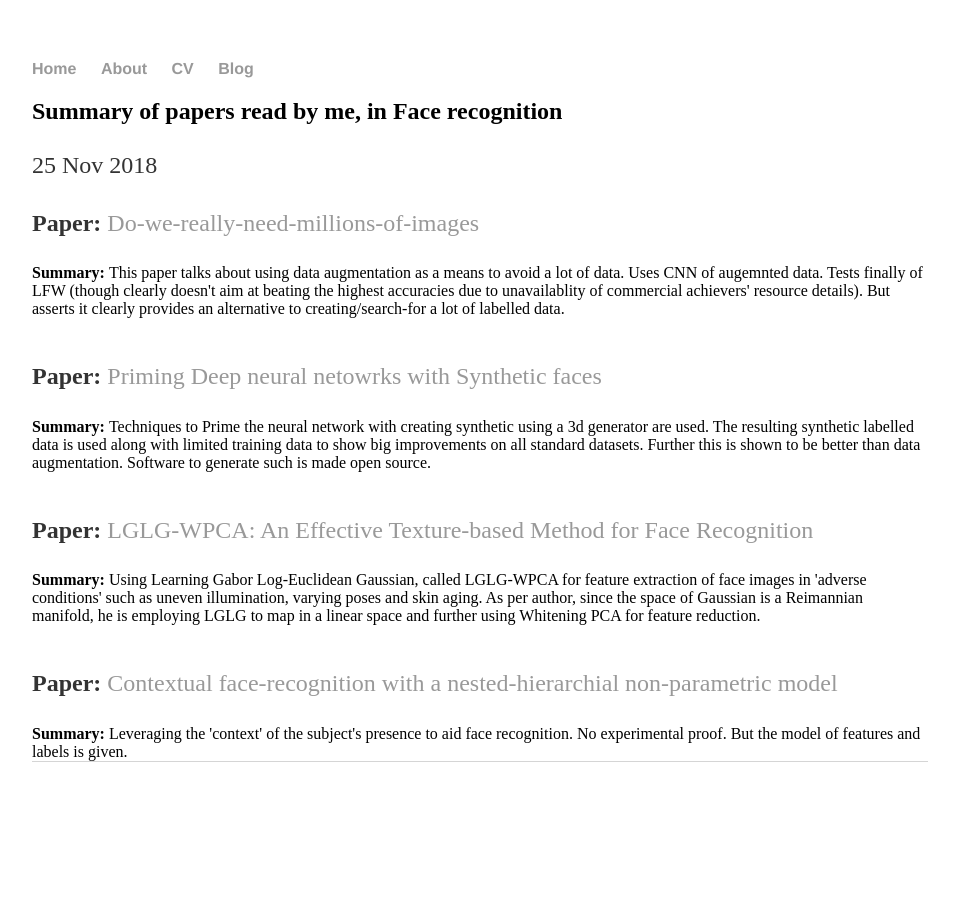
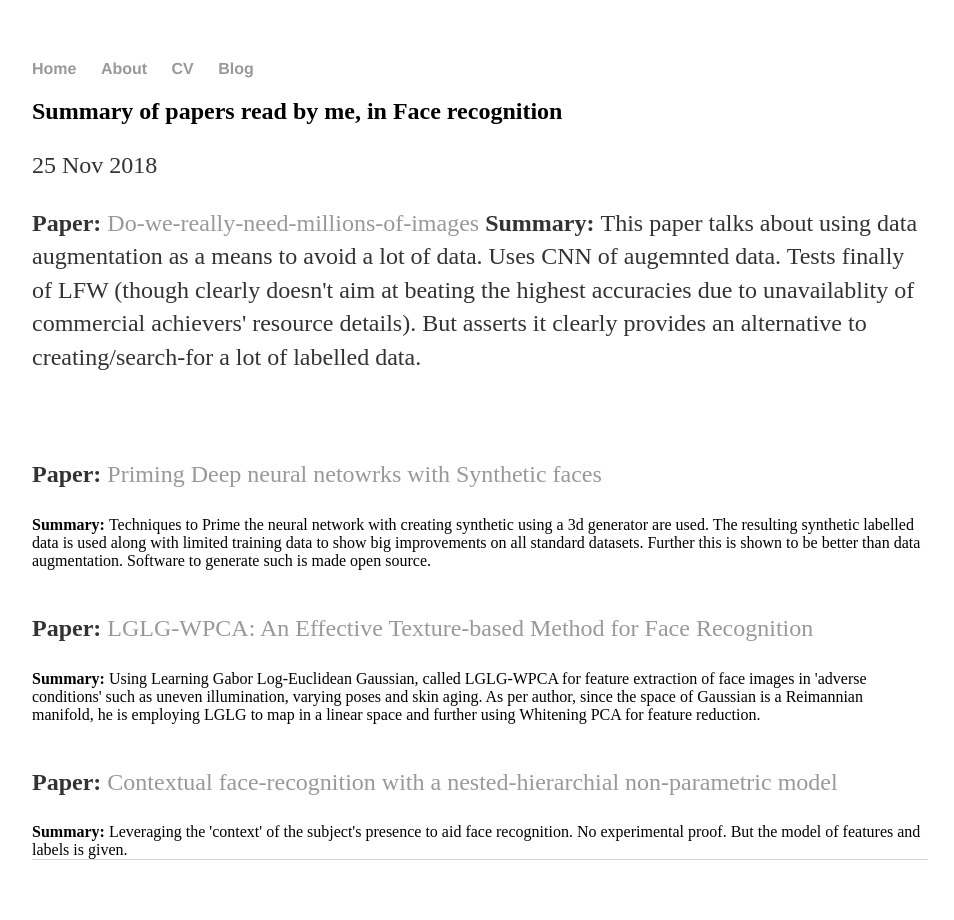
Before and after one commit to arunsubk/arunsubk.github.io, a Jekyll site: the page built from _posts/2018-11-25-PapersSummary.md, in a window 1280 px wide. Shown: the whole page, without its empty margins (160-1114 px from the left). Built offline with Jekyll 4.4.1, drawn with Linux system fonts in a browser that asks for light colours.

Commit message:
Update 2018-11-25-PapersSummary.md

```diff
--- a/_posts/2018-11-25-PapersSummary.md
+++ b/_posts/2018-11-25-PapersSummary.md
@@ -7,8 +7,8 @@ date: 2018-11-25
 <html>
   <body>
     <p><b>Paper: </b><a href="https://arxiv.org/abs/1603.07057/">Do-we-really-need-millions-of-images</a>
-    </p>
-    <b>Summary: </b>This paper talks about using data augmentation as a means to avoid a lot of data. Uses CNN of augemnted data. Tests finally of LFW (though clearly doesn't aim at beating the highest accuracies due to unavailablity of commercial achievers' resource details). But asserts it clearly provides an alternative to creating/search-for a lot of labelled data.
+      <b>Summary: </b>This paper talks about using data augmentation as a means to avoid a lot of data. Uses CNN of augemnted data. Tests finally of LFW (though clearly doesn't aim at beating the highest accuracies due to unavailablity of commercial achievers' resource details). But asserts it clearly provides an alternative to creating/search-for a lot of labelled data.
+        </p>
     <br>
     <br>
     <p><b>Paper: </b><a href="https://arxiv.org/abs/1811.08565">Priming Deep neural netowrks with Synthetic faces</a>
```
